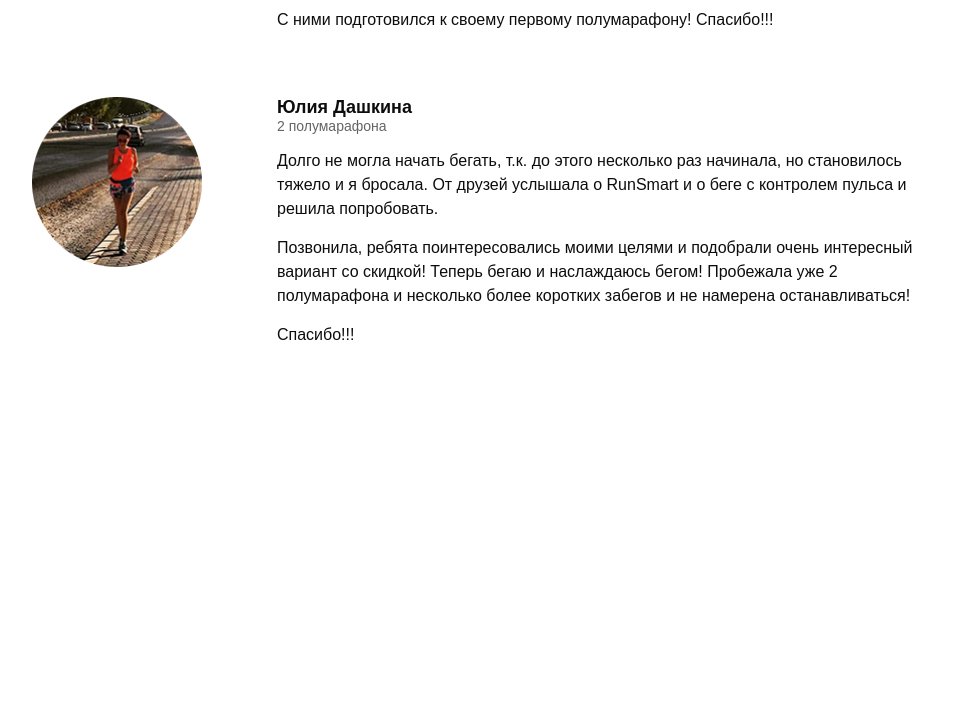
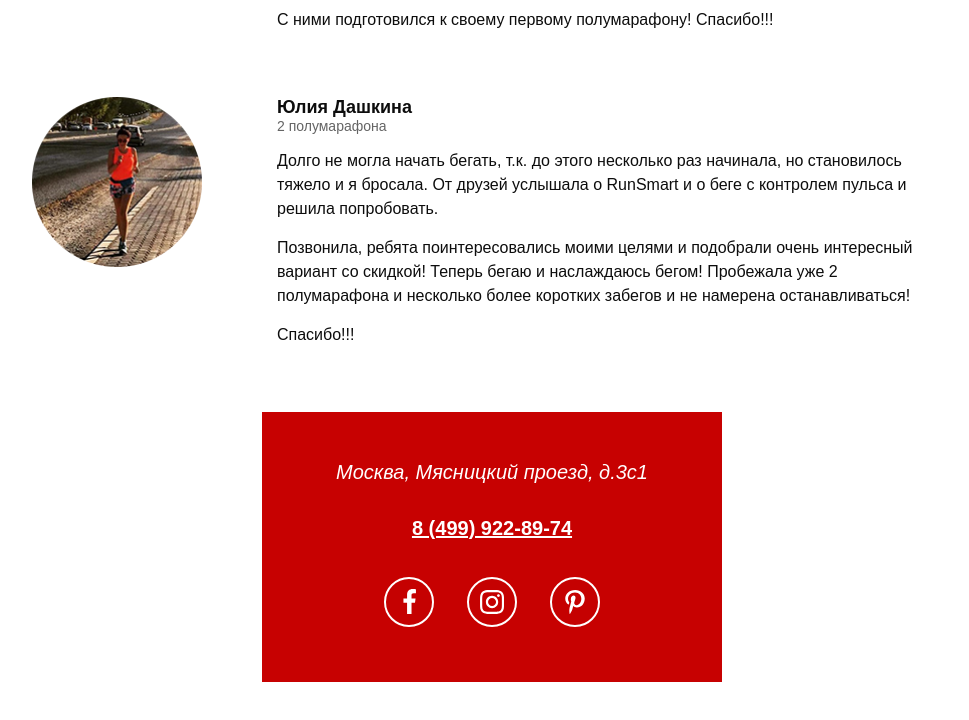
Before and after one commit to Arbuzio3000/Pulse_modul_3, a website: page src/index.html in a window 1280 px wide. Shown: the part 4201-4921 px from the top of the page, without its empty margins (148-1117 px from the left). Before the commit the page ends 4613 px from the top, so only its background shows below. Drawn offline with nearby package versions, Linux system fonts and the light colour scheme.

Commit message:
add footer

```diff
--- a/src/index.html
+++ b/src/index.html
@@ -414,9 +414,11 @@
                             Крутая штука-пульсометр. Обычно без них бегал. Оказывается только хуже себе делал.
                         </p>
                         <p>
-                            Купил пульсометр, ещё в подарок получил тренировку. Со мной вместе провели первую тренировку,
+                            Купил пульсометр, ещё в подарок получил тренировку. Со мной вместе провели первую
+                            тренировку,
                             научили
-                            пользоваться новым гаджетом. Также объяснили основы анатомии, составили план тренировок на месяц
+                            пользоваться новым гаджетом. Также объяснили основы анатомии, составили план тренировок на
+                            месяц
                             вперёд.
                         </p>
                         <p>
@@ -432,7 +434,8 @@
                     <div class="testimonials__subtitle">2 полумарафона</div>
                     <div class="testimonials__descr">
                         <p>
-                            Долго не могла начать бегать, т.к. до этого несколько раз начинала, но становилось тяжело и я
+                            Долго не могла начать бегать, т.к. до этого несколько раз начинала, но становилось тяжело и
+                            я
                             бросала. От друзей услышала о RunSmart и о беге с контролем пульса и решила
                             попробовать.
                         </p>
@@ -451,6 +454,20 @@
         </div>
     </div>
 </seciton>
+<footer class="footer">
+    <script type="text/javascript" charset="utf-8" async
+        src="https://api-maps.yandex.ru/services/constructor/1.0/js/?um=constructor%3A12fea12c77d9847bca17359ffdac71db4b169185b6df2e0221aecb475ff01c8f&amp;width=100%25&amp;height=620&amp;lang=ru_RU&amp;scroll=false"></script>
+    <div class="footer__info">
+        <address class="footer__addr">Москва, Мясницкий проезд, д.3с1</address>
+        <a class="footer__phone" href="tel:89999999999">8 (499) 922-89-74</a>
+        <div class="footer__social">
+            <a href="#" class="footer__social-item"><img src="icons/1.svg" alt="facebook"></a>
+            <a href="#" class="footer__social-item"><img src="icons/2.svg" alt="instagramm"></a>
+            <a href="#" class="footer__social-item"><img src="icons/3.svg" alt="pinterest"></a>
+        </div>
+    </div>
+
+</footer>
 
 <script src="https://cdnjs.cloudflare.com/ajax/libs/tiny-slider/2.9.2/min/tiny-slider.js"></script>
 <script src="https://ajax.googleapis.com/ajax/libs/jquery/1.12.4/jquery.min.js"></script>
--- /dev/null
+++ b/src/sass/blocks/_footer.scss
@@ -0,0 +1,45 @@
+.footer {
+    height: 630px;
+    position: relative;
+    &__info {
+        position: absolute;
+        top: 0;
+        left: 50%;
+        transform: translateX(-50%);
+        width: 460px;
+        height: 270px;
+        background-color: $main-color;
+        padding: 50px 68px 60px 68px;
+    }
+    &__addr {
+        margin-bottom: 36px;
+        color: #ffffff;
+        font-size: 20px;
+        line-height: 20px;
+        font-weight: 500;
+        text-align: center;
+    }
+    &__phone {
+        display: block;
+        color: #ffffff;
+        font-size: 20px;
+        line-height: 20px;
+        font-weight: 700;
+        margin-bottom: 38px;
+        text-align: center;
+        &:hover {
+            color: #fff;
+        }
+    }
+    &__social-item {
+        display: flex;
+        justify-content: center;
+        align-items: center;
+        margin: 0 15px;
+    }
+    &__social {
+        display: flex;
+        justify-content: center;
+        align-items: center;
+    }
+}
--- a/src/sass/style.scss
+++ b/src/sass/style.scss
@@ -22,6 +22,7 @@
 @import 'blocks/carousel';
 @import 'blocks/catalog';
 @import 'blocks/testimonials';
+@import 'blocks/footer';
 
 
 
```
Also changed, not shown: src/css/style.min.css, src/icons/1.svg (added), src/icons/2.svg (added), src/icons/3.svg (added).
